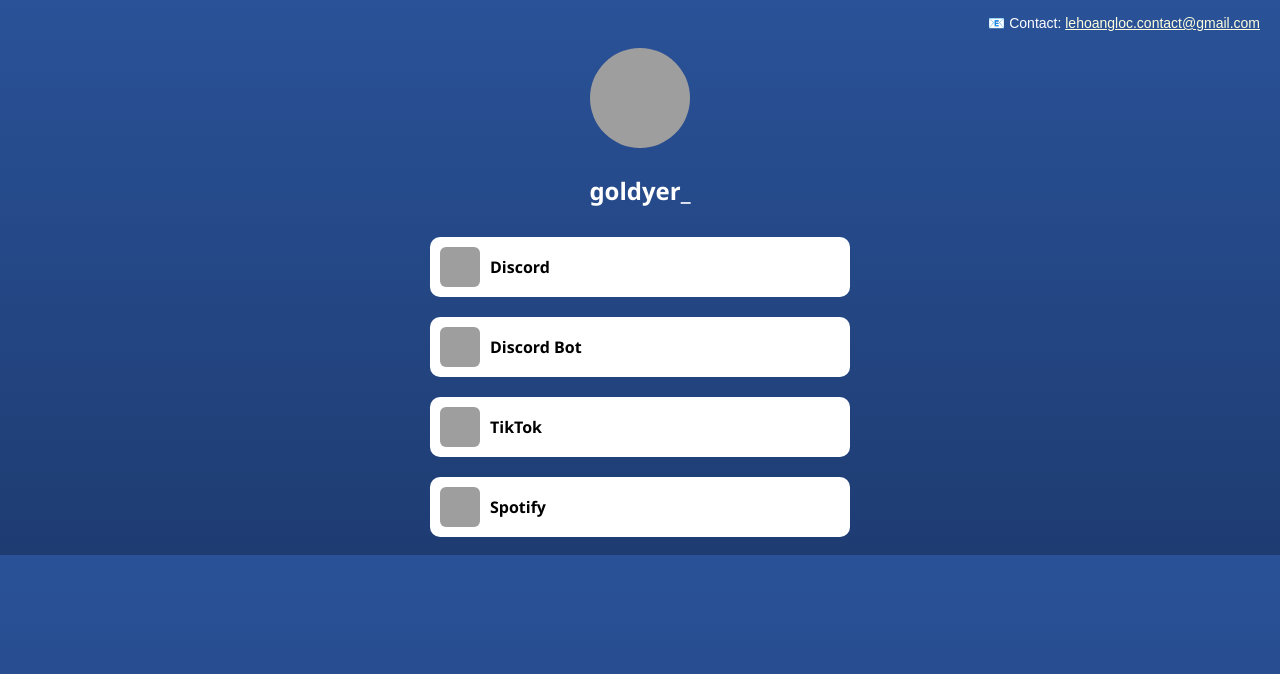
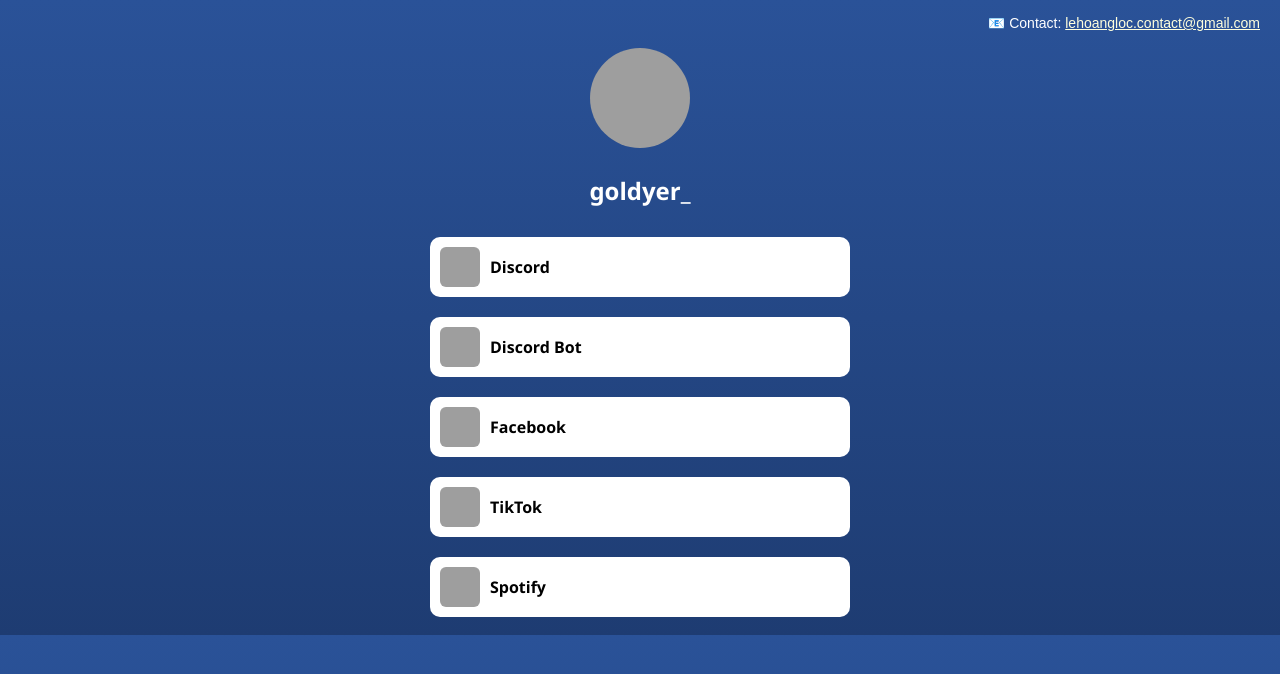
Before and after one commit to hlgoldyer/goldyer-links, a plain HTML site: page index.html in a window 1280 px wide. Drawn offline with Linux system fonts and the light colour scheme; grey boxes are pictures that could not be loaded.

Commit message:
Update index.html

```diff
--- a/index.html
+++ b/index.html
@@ -35,6 +35,12 @@
     <span class="link-title">Discord Bot</span>
   </a>
 
+  <!-- Facebook -->
+  <a class="link-card" href="https://www.facebook.com/profile.php?id=61577663263544" target="_blank">
+    <img src="https://cdn-icons-png.flaticon.com/512/733/733547.png" alt="Facebook icon" />
+    <span class="link-title">Facebook</span>
+  </a>
+
   <!-- TikTok -->
   <a class="link-card" href="https://tiktok.com/@goldyerp" target="_blank">
     <img src="https://cdn-icons-png.flaticon.com/512/3046/3046121.png" alt="TikTok icon" />
```
